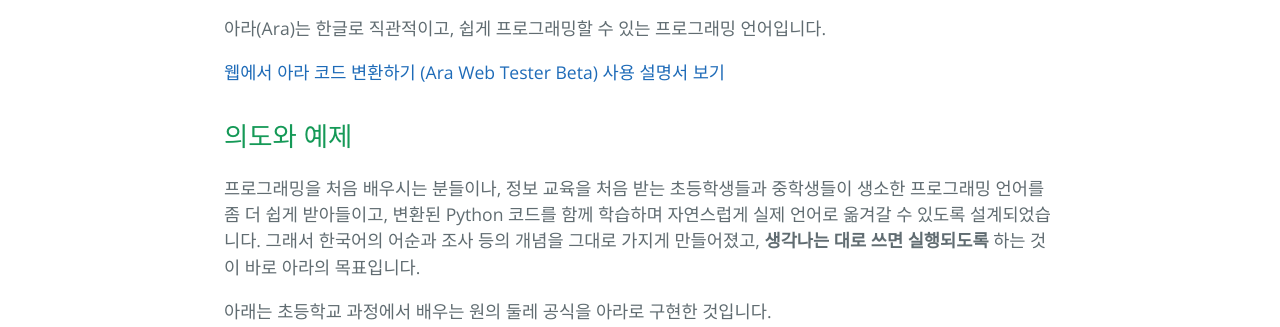
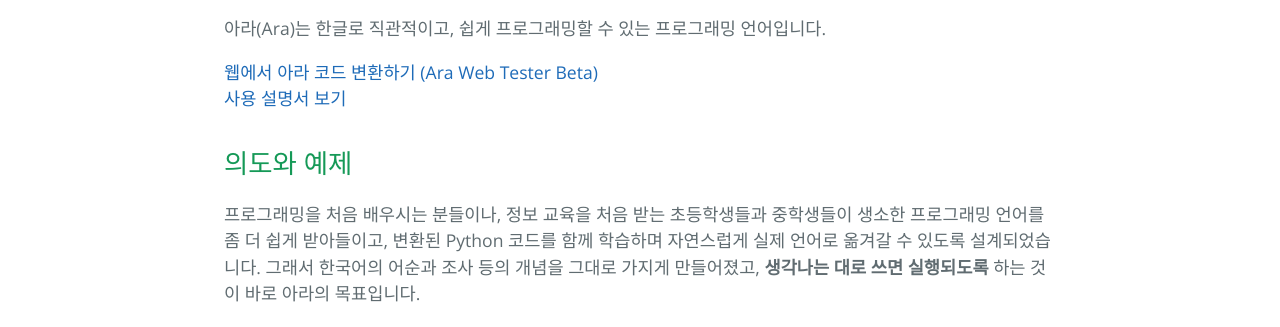
Before and after one commit to harrydrippin/AraLanguage, a plain HTML site: page index.html in a window 1280 px wide. Shown: the part 470-797 px from the top of the page. Drawn offline with nearby package versions, Linux system fonts and the light colour scheme.

Commit message:
Update index.html

```diff
--- a/index.html
+++ b/index.html
@@ -23,7 +23,7 @@
 <a id="아라ara--한글-프로그래밍-언어" class="anchor" href="#%EC%95%84%EB%9D%BCara--%ED%95%9C%EA%B8%80-%ED%94%84%EB%A1%9C%EA%B7%B8%EB%9E%98%EB%B0%8D-%EC%96%B8%EC%96%B4" aria-hidden="true"><span class="octicon octicon-link"></span></a>아라(Ara) : 한글 프로그래밍 언어</h1>
 
 <p>아라(Ara)는 한글로 직관적이고, 쉽게 프로그래밍할 수 있는 프로그래밍 언어입니다.</p>
-<a href="ara_test.html">웹에서 아라 코드 변환하기 (Ara Web Tester Beta)</a>
+<a href="ara_test.html">웹에서 아라 코드 변환하기 (Ara Web Tester Beta)</a><br>
 <a href="ara_guide.pdf">사용 설명서 보기</a>
 
 <h2>
```
